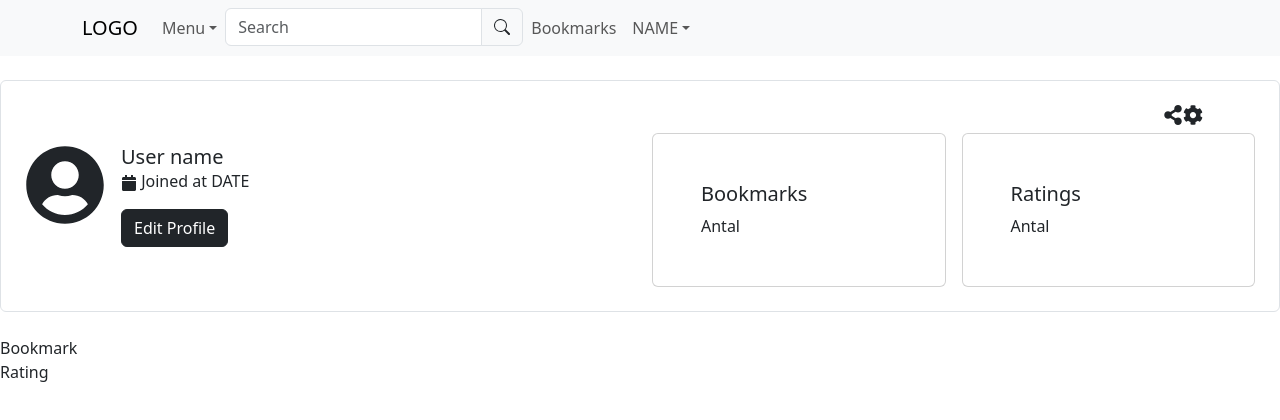
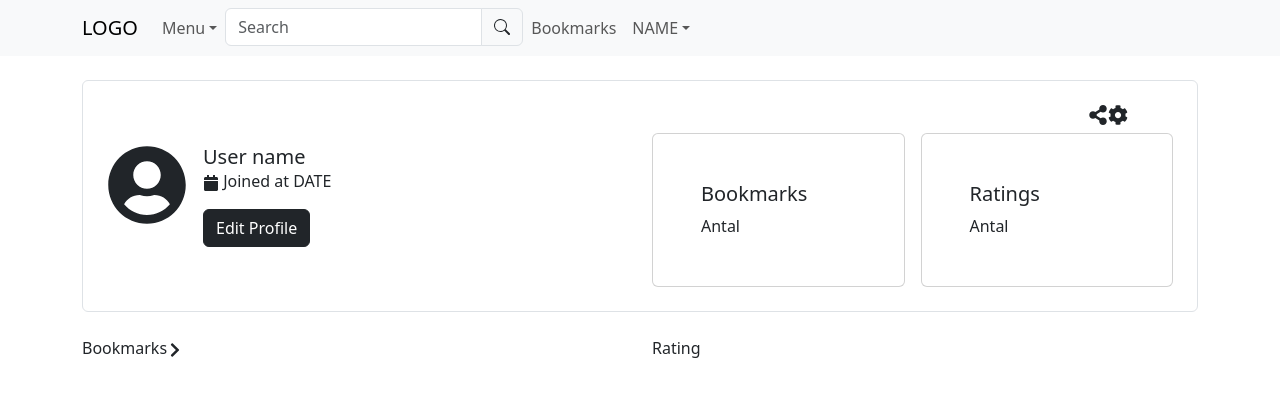
Before and after one commit to SofNyb/moviedatabase, a React (Vite) app: page /profile/1 in a window 1280 px wide. Shown: the top 420 px of the page. Built offline with nearby package versions, Linux system fonts and the light colour scheme.

Commit message:
added container and row + col

```diff
--- a/src/User/Bookmark.jsx
+++ b/src/User/Bookmark.jsx
@@ -1,7 +1,14 @@
 import React from "react";
+import { Col, Container, Row } from "react-bootstrap";
+import { FaChevronRight } from "react-icons/fa";
 
 const Bookmark = () => {
-  return <div>Bookmark</div>;
+  return (
+    <>
+      Bookmarks
+      <FaChevronRight />
+    </>
+  );
 };
 
 export default Bookmark;
--- a/src/User/userPage.jsx
+++ b/src/User/userPage.jsx
@@ -2,14 +2,21 @@ import React from "react";
 import UserHero from "./UserHero.jsx";
 import Bookmark from "./Bookmark.jsx";
 import Rating from "./Rating.jsx";
+import { Row, Col, Container } from "react-bootstrap";
 
 const UserPage = () => {
   return (
-    <div>
+    <Container>
       <UserHero />
-      <Bookmark />
-      <Rating />
-    </div>
+      <Row>
+        <Col>
+          <Bookmark />
+        </Col>
+        <Col>
+          <Rating />
+        </Col>
+      </Row>
+    </Container>
   );
 };
 
```
